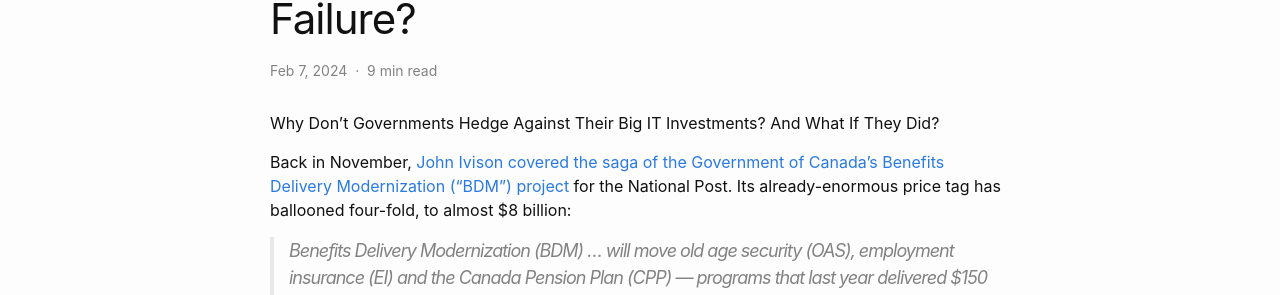
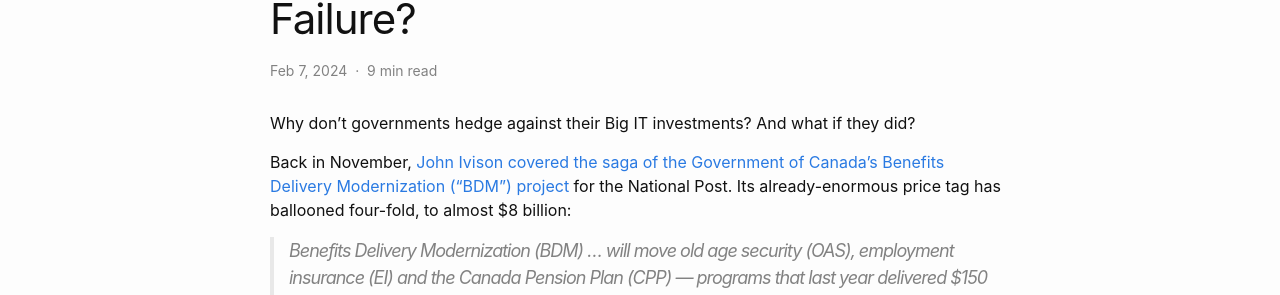
Before and after one commit to aaronsnow/aaronsnow.github.io, a Jekyll site: the page built from _posts/2024-02-07-agile-as-a-hedge-against-big-it-project-failure.md, in a window 1280 px wide and 900 px high. Shown: the part 148-443 px from the top of the window. Built offline with Jekyll 4.4.1, drawn with Linux system fonts in a browser that asks for light colours.

```diff
--- a/_posts/2024-02-07-agile-as-a-hedge-against-big-it-project-failure.md
+++ b/_posts/2024-02-07-agile-as-a-hedge-against-big-it-project-failure.md
@@ -5,7 +5,7 @@ date:   2024-02-07 00:00:00 -0400
 # categories: agile government it-investments
 ---
 
-Why Don’t Governments Hedge Against Their Big IT Investments? And What If They Did?
+Why don’t governments hedge against their Big IT investments? And what if they did?
 
 Back in November, [John Ivison covered the saga of the Government of Canada’s Benefits Delivery Modernization (“BDM”) project](https://nationalpost.com/opinion/ottawas-latest-it-project-ballooning-by-billions) for the National Post. Its already-enormous price tag has ballooned four-fold, to almost $8 billion:
 
```
